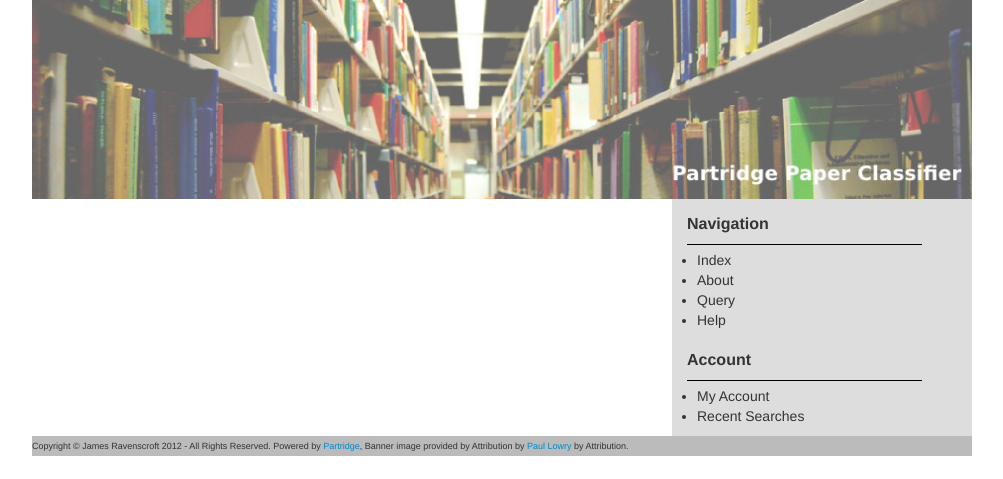
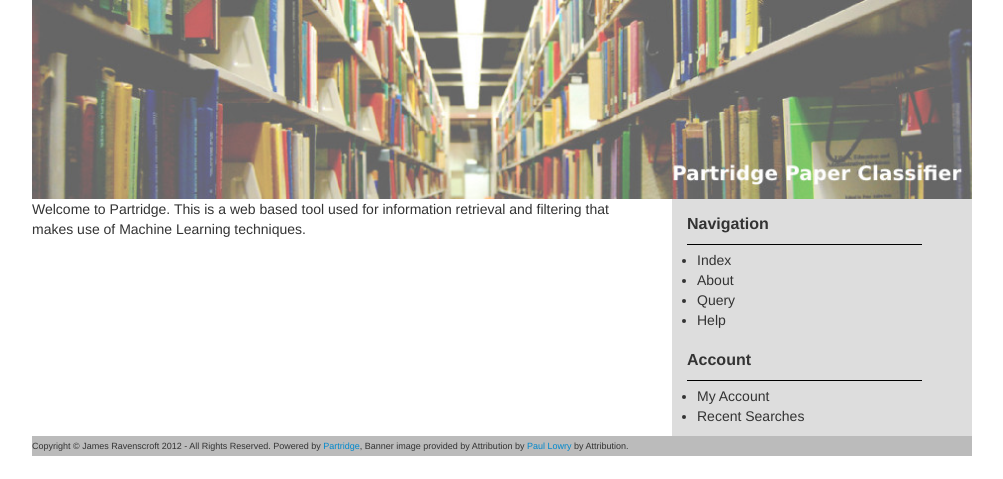
Before and after one commit to ravenscroftj/partridge, a Flask app: page / in a window 1280 px wide. Shown: the top 479 px of the page, without its empty margins (138-1141 px from the left). Run offline with Flask 2, Linux system fonts and the light colour scheme.

Commit message:
started summarizing partridge on index page

```diff
--- a/partridge/web/templates/index.html
+++ b/partridge/web/templates/index.html
@@ -5,7 +5,10 @@
 <div class="row">
 
 <div class="span8 contenbox">
-
+ <p>
+ Welcome to Partridge. This is a web based tool used for information retrieval
+ and filtering that makes use of Machine Learning techniques.
+ </p>
 </div>
 
 </div>
--- a/setup.py
+++ b/setup.py
@@ -11,7 +11,10 @@
 
     #program entrypoints
     entry_points ={
-     'console_scripts' : ['partridged = partridge:run']
+     'console_scripts' : [
+        'partridged = partridge:run',
+        'pdfxconv = partridge.tools.pdfxconv:main'
+     ]
     },
     #author details
     author = "James Ravenscroft",
```
